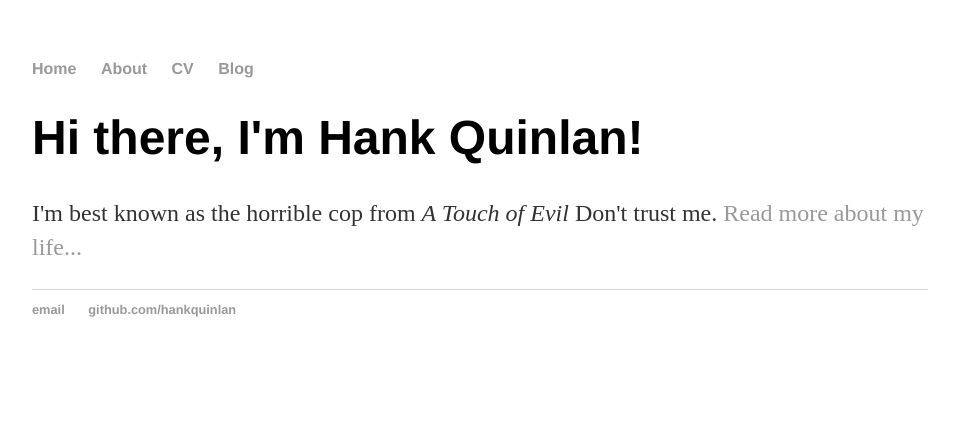
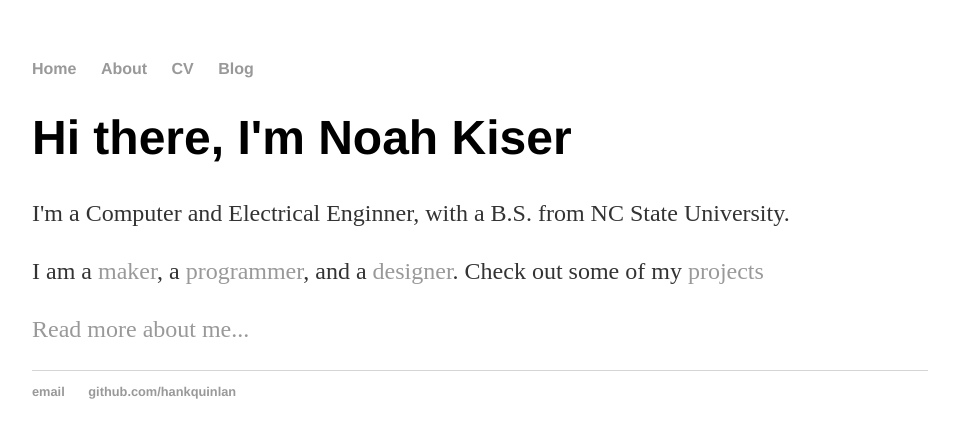
Before and after one commit to NCKiser/NCKiser.github.io, a Jekyll site: the page built from index.html, in a window 1280 px wide. Shown: the top 438 px of the page, without its empty margins (160-1115 px from the left). Built offline with Jekyll 4.4.1, drawn with Linux system fonts in a browser that asks for light colours.

Commit message:
Changed homepage to my name

```diff
--- a/_config.yml
+++ b/_config.yml
@@ -1,2 +1,3 @@
 name: Noah Kiser Portfolio
 markdown: kramdown
+permalink: /blog/:year/:month/:day/:title
--- a/index.html
+++ b/index.html
@@ -1,8 +1,10 @@
 ---
 layout: default
-title: Hank Quinlan, Horrible Cop
+title: Noah Kiser Homepage
 ---
 <div class="blurb">
-	<h1>Hi there, I'm Hank Quinlan!</h1>
-	<p>I'm best known as the horrible cop from <em>A Touch of Evil</em> Don't trust me. <a href="/about">Read more about my life...</a></p>
+	<h1>Hi there, I'm Noah Kiser</h1>
+	<p>I'm a Computer and Electrical Enginner, with a B.S. from NC State University.</p>
+	<p>I am a <a href="/projects">maker</a>, a <a href="/projects">programmer</a>, and a <a href="/projects">designer</a>. Check out some of my <a href="/projects">projects</a></p>
+	<p><a href="/about">Read more about me...</a></p>
 </div><!-- /.blurb -->
```
